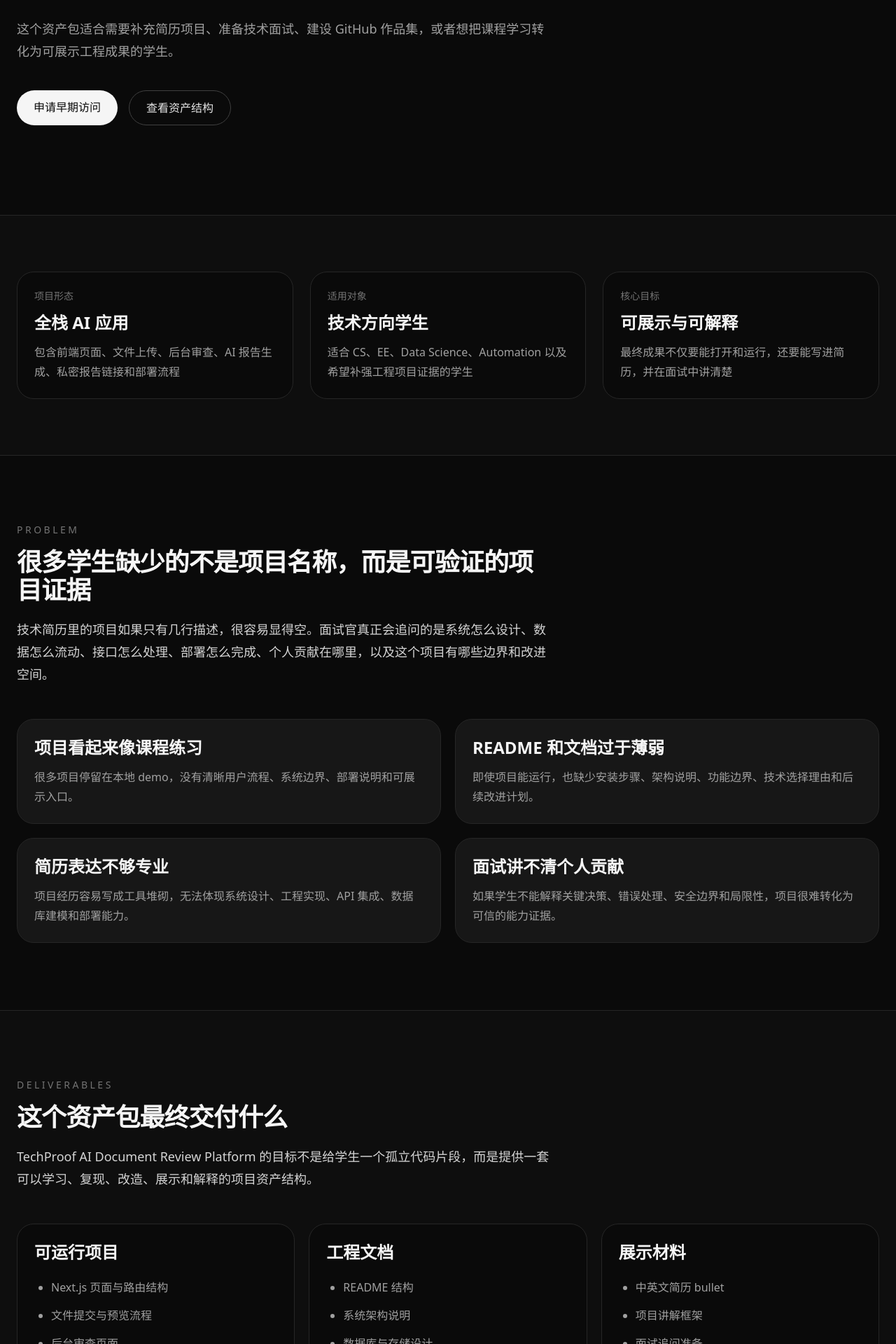
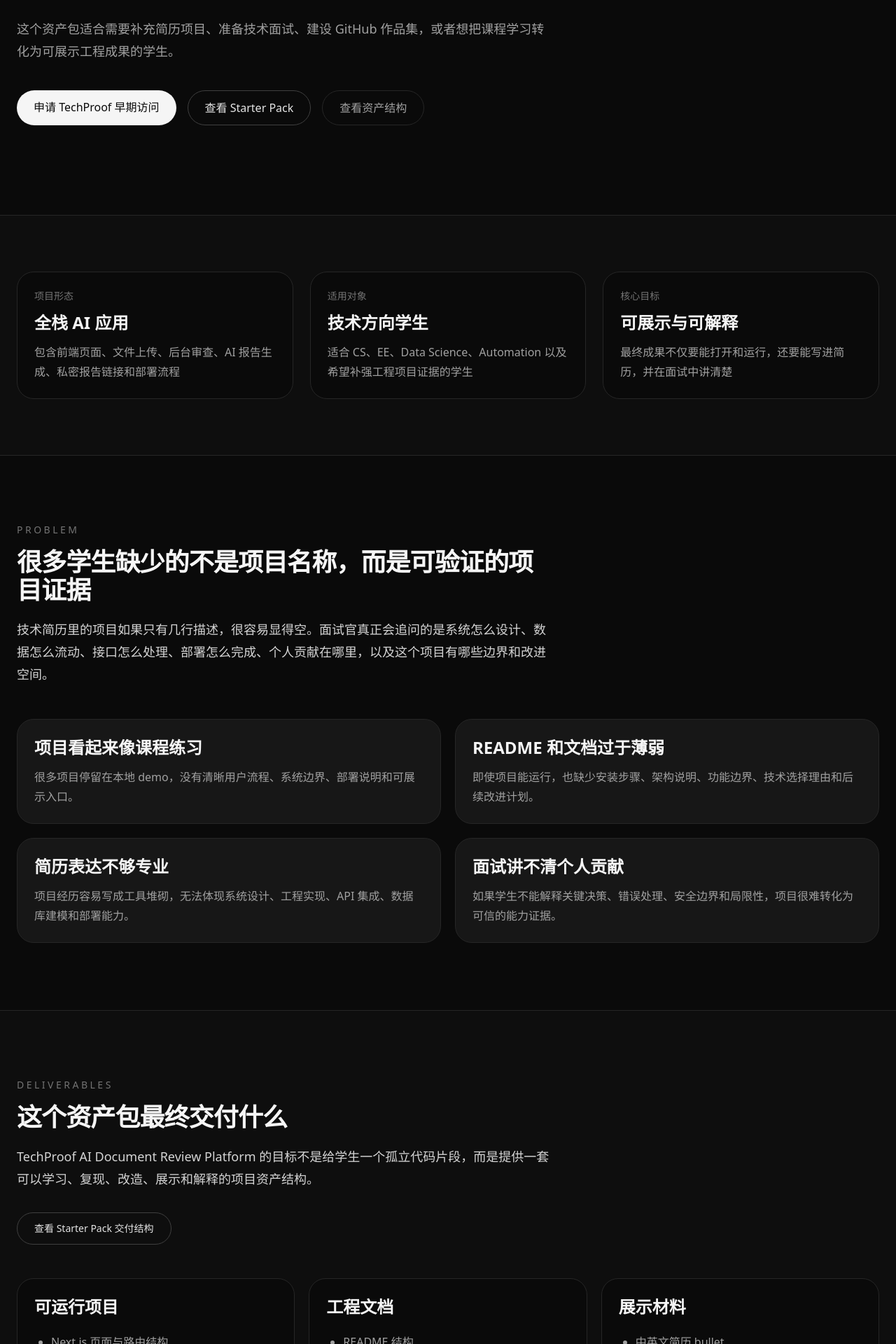
Before and after one commit to Acthelion/majorproof-web, a Next.js app: page /product/techproof-ai-document-review in a window 1280 px wide. Shown: the part 460-2380 px from the top of the page at 70% size. Built offline with nearby package versions, Linux system fonts and the light colour scheme.

Commit message:
Add starter pack entry to TechProof product page

```diff
--- a/src/app/product/techproof-ai-document-review/page.tsx
+++ b/src/app/product/techproof-ai-document-review/page.tsx
@@ -4,6 +4,9 @@
 
 const requestHref =
   "/request-access?asset=TechProof&source=techproof-product";
+
+const starterPackHref =
+  "/product/techproof-ai-document-review/starter-pack";
 
 export default function TechProofProductPage() {
   return (
@@ -33,12 +36,19 @@
               href={requestHref}
               className="rounded-full bg-neutral-100 px-6 py-3 text-center font-medium text-neutral-950 transition hover:bg-white"
             >
-              申请早期访问
+              申请 TechProof 早期访问
+            </a>
+
+            <a
+              href={starterPackHref}
+              className="rounded-full border border-neutral-700 px-6 py-3 text-center font-medium text-neutral-200 transition hover:border-neutral-500 hover:text-white"
+            >
+              查看 Starter Pack
             </a>
 
             <a
               href="/assets/ai-document-review-platform"
-              className="rounded-full border border-neutral-700 px-6 py-3 text-center font-medium text-neutral-200 transition hover:border-neutral-500 hover:text-white"
+              className="rounded-full border border-neutral-800 px-6 py-3 text-center font-medium text-neutral-400 transition hover:border-neutral-600 hover:text-neutral-200"
             >
               查看资产结构
             </a>
@@ -115,6 +125,15 @@
             <p className="mt-5 text-lg leading-8 text-neutral-300">
               TechProof AI Document Review Platform 的目标不是给学生一个孤立代码片段，而是提供一套可以学习、复现、改造、展示和解释的项目资产结构。
             </p>
+
+            <div className="mt-8">
+              <a
+                href={starterPackHref}
+                className="inline-flex rounded-full border border-neutral-700 px-6 py-3 text-sm font-medium text-neutral-200 transition hover:border-neutral-500 hover:text-white"
+              >
+                查看 Starter Pack 交付结构
+              </a>
+            </div>
           </div>
 
           <div className="grid gap-5 md:grid-cols-3">
@@ -153,8 +172,7 @@
           </div>
         </div>
       </section>
-
-      <section className="mx-auto max-w-7xl px-6 py-24">
+            <section className="mx-auto max-w-7xl px-6 py-24">
         <div className="grid gap-10 md:grid-cols-[0.9fr_1.1fr]">
           <div>
             <p className="mb-4 text-sm uppercase tracking-[0.25em] text-neutral-500">
@@ -168,6 +186,15 @@
             <p className="mt-5 text-lg leading-8 text-neutral-300">
               资产包的价值不在于让学生机械复制，而是提供一条从基础版本到个人化改造的路径。学生需要理解系统结构，并根据自己的方向补充功能、数据、界面或文档。
             </p>
+
+            <div className="mt-8">
+              <a
+                href={starterPackHref}
+                className="inline-flex rounded-full border border-neutral-700 px-6 py-3 text-sm font-medium text-neutral-200 transition hover:border-neutral-500 hover:text-white"
+              >
+                查看 Starter Pack 路线
+              </a>
+            </div>
           </div>
 
           <div className="space-y-4">
@@ -250,10 +277,17 @@
               <PriceRow title="完整项目路线与面试防守" price="¥299 起" />
 
               <a
+                href={starterPackHref}
+                className="block rounded-full border border-neutral-700 px-6 py-3 text-center font-medium text-neutral-200 transition hover:border-neutral-500 hover:text-white"
+              >
+                查看 Starter Pack
+              </a>
+
+              <a
                 href={requestHref}
-                className="mt-6 block rounded-full bg-neutral-100 px-6 py-3 text-center font-medium text-neutral-950 transition hover:bg-white"
+                className="block rounded-full bg-neutral-100 px-6 py-3 text-center font-medium text-neutral-950 transition hover:bg-white"
               >
-                申请早期访问
+                申请 TechProof 早期访问
               </a>
             </div>
           </div>
```
